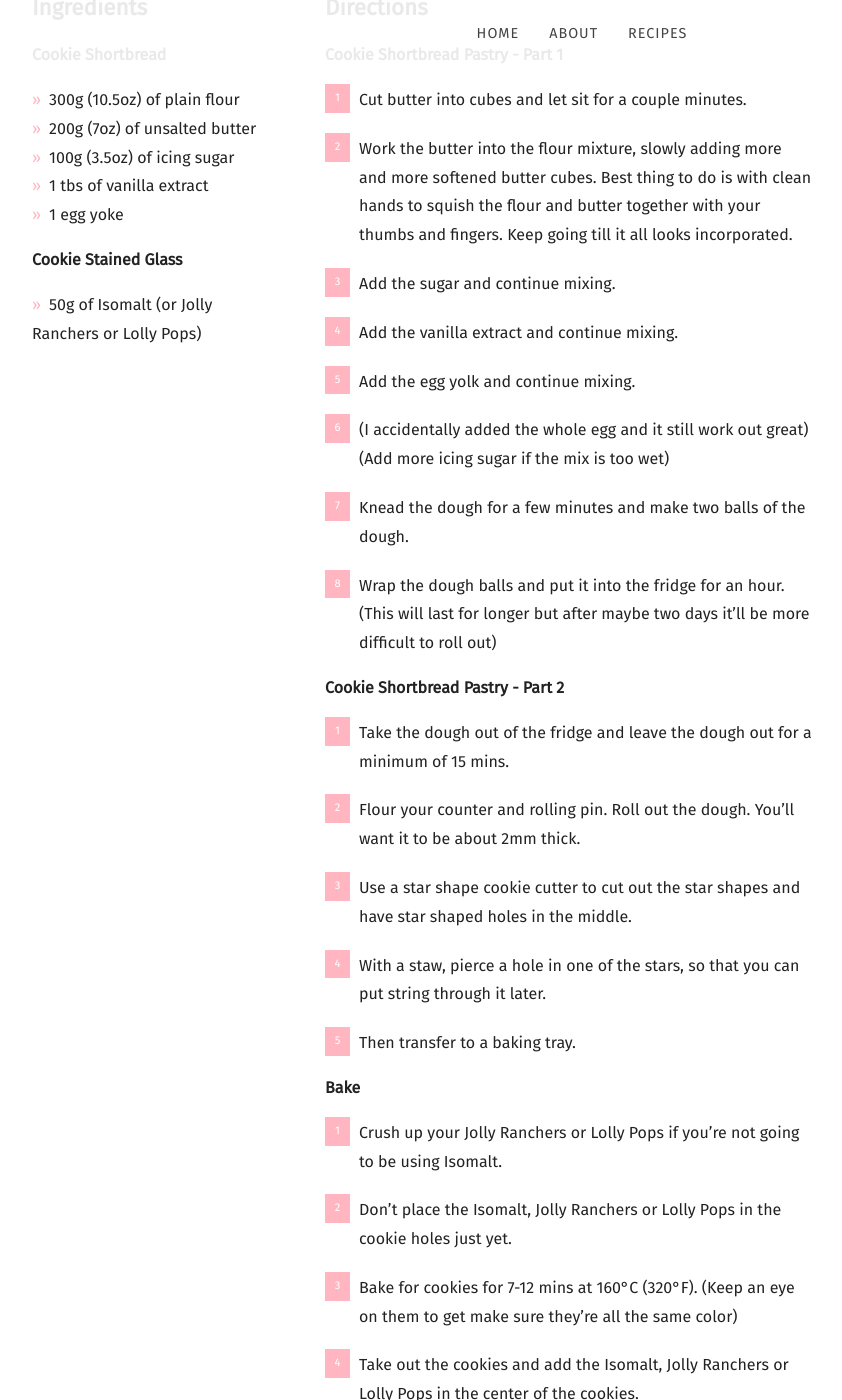
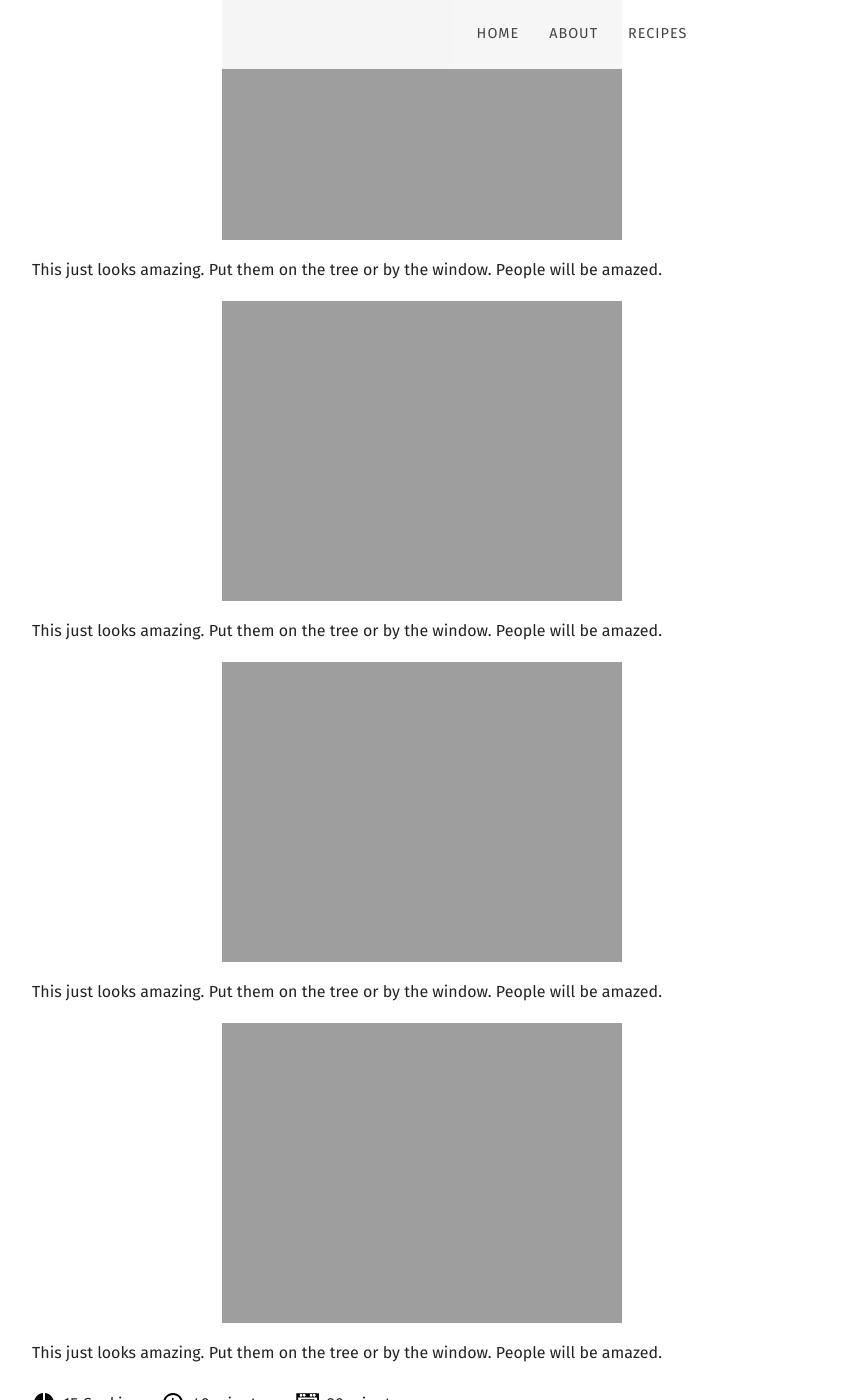
Before and after one commit to mcginleyireland/irishbaking.github.io, a Jekyll site: the page built from _posts/2022-11-11-christmas-cookie-box.md, in a window 1280 px wide and 1400 px high, scrolled down 5065 px. Shown: the whole window, without its empty margins (58-900 px from the left). Built offline with Jekyll 4.4.1, drawn with Linux system fonts in a browser that asks for light colours; nearby versions of some CDN libraries; some web fonts are replaced.

Commit message:
Adding more images for the box cookies post.

```diff
--- a/_posts/2022-11-11-christmas-cookie-box.md
+++ b/_posts/2022-11-11-christmas-cookie-box.md
@@ -100,3 +100,19 @@ This just looks amazing. Put them on the tree or by the window. People will be a
 ![Cake](https://irishbaking.ie/images/Cookies/Christmas_Cookie_Box/Image_12.jpg)
 
 This just looks amazing. Put them on the tree or by the window. People will be amazed.
+
+![Cake](https://irishbaking.ie/images/Cookies/Christmas_Cookie_Box/Image_13.jpg)
+
+This just looks amazing. Put them on the tree or by the window. People will be amazed.
+
+![Cake](https://irishbaking.ie/images/Cookies/Christmas_Cookie_Box/Image_14.jpg)
+
+This just looks amazing. Put them on the tree or by the window. People will be amazed.
+
+![Cake](https://irishbaking.ie/images/Cookies/Christmas_Cookie_Box/Image_15.jpg)
+
+This just looks amazing. Put them on the tree or by the window. People will be amazed.
+
+![Cake](https://irishbaking.ie/images/Cookies/Christmas_Cookie_Box/Image_16.jpg)
+
+This just looks amazing. Put them on the tree or by the window. People will be amazed.
```
Also changed, not shown: 4 other files.
